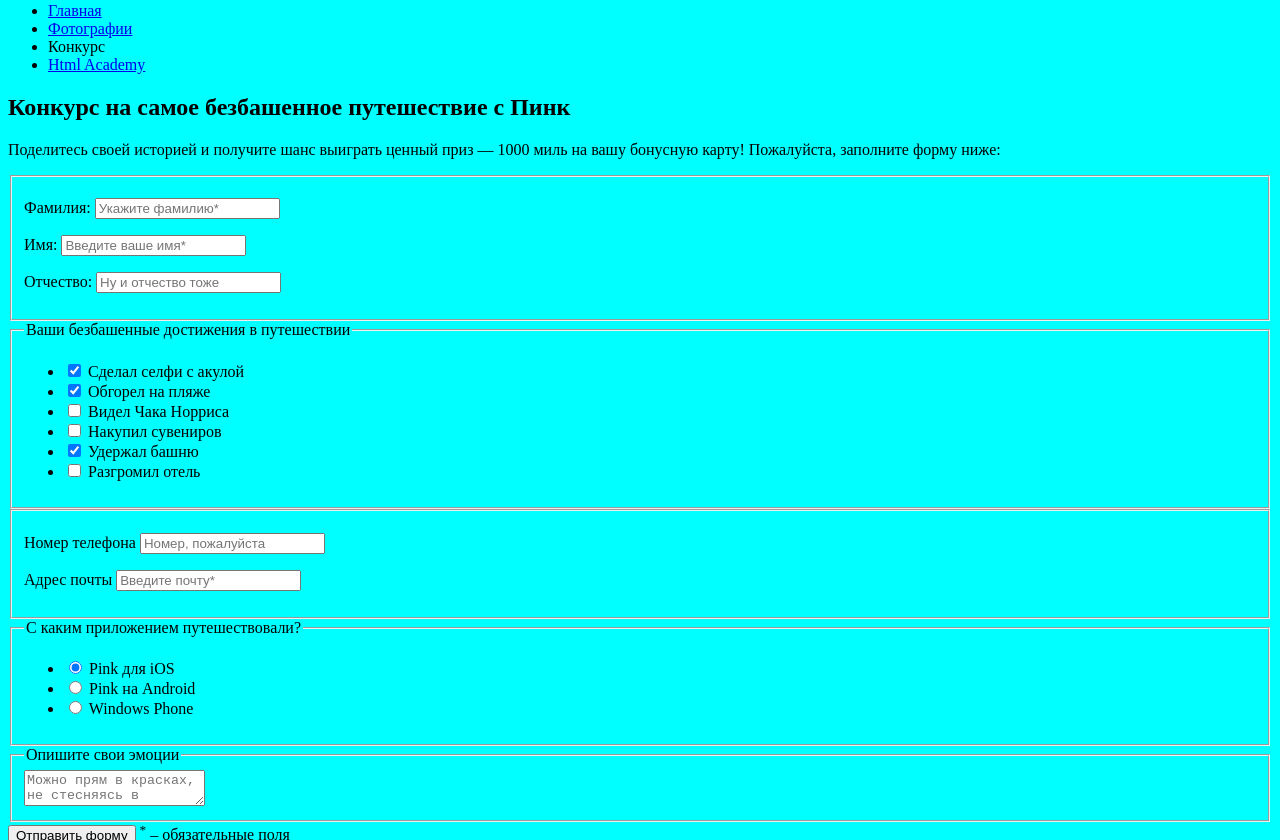
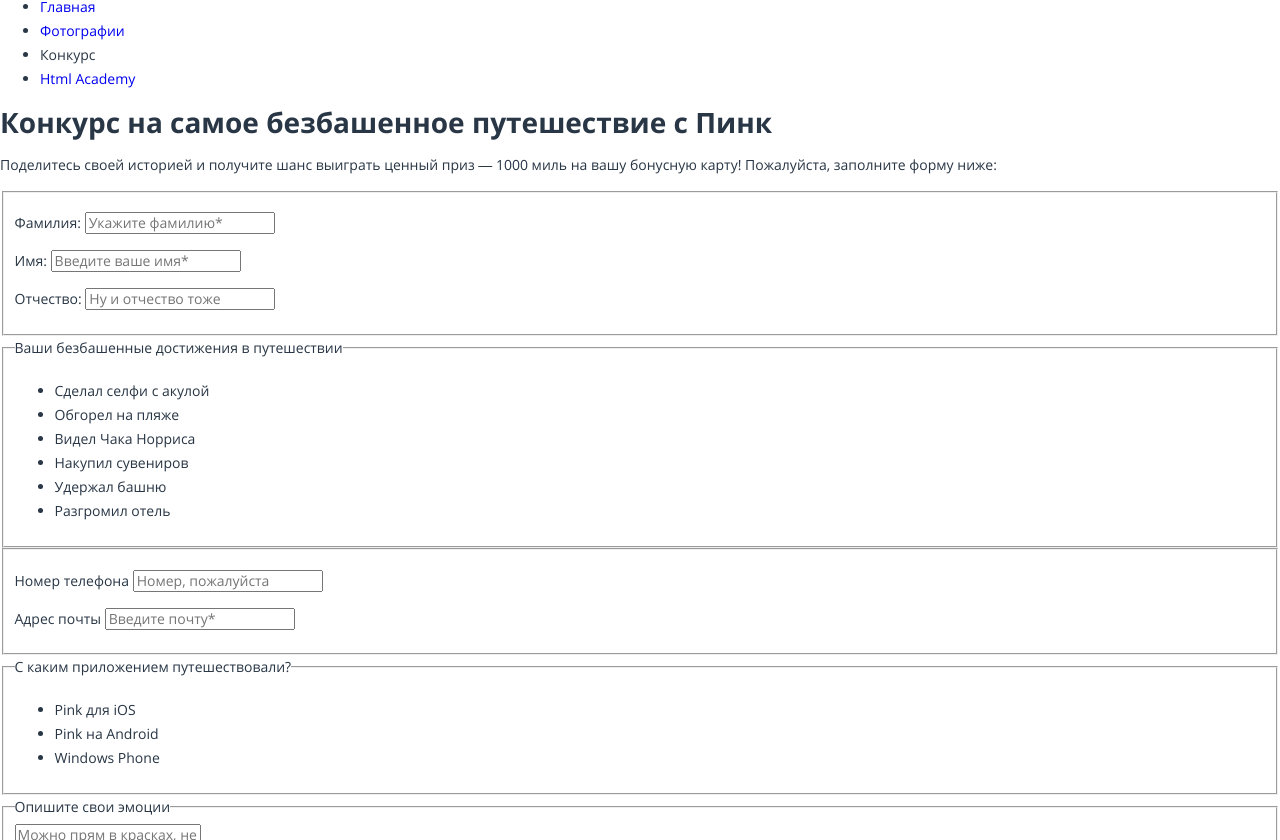
Before and after one commit to almax-21/pink-responsive, a website: page source/contest.html in a window 1280 px wide. Shown: the part 43-883 px from the top of the page. Drawn offline with nearby package versions, Linux system fonts and the light colour scheme; files that its build step writes are made by us from their sources; files whose address does not match are found by name.

Commit message:
Add basic style

```diff
--- /dev/null
+++ b/source/sass/fonts.scss
@@ -0,0 +1,29 @@
+@font-face {
+  font-style: normal;
+  font-weight: 300;
+  font-family: "Open Sans";
+
+  font-display: swap;
+  src: url("../fonts/opensanslight.woff2") format("woff2");
+  src: url("../fonts/opensanslight.woff") format("woff");
+}
+
+@font-face {
+  font-style: normal;
+  font-weight: 400;
+  font-family: "Open Sans";
+
+  font-display: swap;
+  src: url("../fonts/opensans.woff2") format("woff2");
+  src: url("../fonts/opensans.woff") format("woff");
+}
+
+@font-face {
+  font-style: normal;
+  font-weight: 700;
+  font-family: "Open Sans";
+
+  font-display: swap;
+  src: url("../fonts/opensansbold.woff2") format("woff2");
+  src: url("../fonts/opensansbold.woff") format("woff");
+}
--- /dev/null
+++ b/source/sass/general.scss
@@ -0,0 +1,47 @@
+*,
+*::before,
+*::after {
+  box-sizing: border-box;
+}
+
+body {
+  min-width: 320px;
+  margin: 0;
+  padding: 0;
+
+  font-weight: 400;
+  font-size: 14px;
+  line-height: 24px;
+  font-family: "Open Sans", "Arial", sans-serif;
+  color: $main-text-color;
+
+  background-color: #ffffff;
+}
+
+a {
+  text-decoration: none;
+}
+
+img {
+  max-width: 100%;
+  height: auto;
+}
+
+.visually-hidden:not(:focus):not(:active),
+input[type="checkbox"].visually-hidden,
+input[type="radio"].visually-hidden {
+  position: absolute;
+
+  width: 1px;
+  height: 1px;
+  margin: -1px;
+  padding: 0;
+  overflow: hidden;
+
+  white-space: nowrap;
+
+  border: 0;
+
+  clip: rect(0 0 0 0);
+  clip-path: inset(100%);
+}
--- /dev/null
+++ b/source/sass/mixins.scss
@@ -0,0 +1,6 @@
+@mixin list-reset {
+  margin: 0;
+  padding: 0;
+
+  list-style: none;
+}
--- /dev/null
+++ b/source/sass/normalize.scss
@@ -0,0 +1,350 @@
+/* stylelint-disable */
+/*! normalize.css v8.0.1 | MIT License | github.com/necolas/normalize.css */
+
+/* Document
+   ========================================================================== */
+
+/**
+ * 1. Correct the line height in all browsers.
+ * 2. Prevent adjustments of font size after orientation changes in iOS.
+ */
+
+ html {
+  line-height: 1.15; /* 1 */
+  -webkit-text-size-adjust: 100%; /* 2 */
+}
+
+/* Sections
+   ========================================================================== */
+
+/**
+ * Remove the margin in all browsers.
+ */
+
+body {
+  margin: 0;
+}
+
+/**
+ * Render the `main` element consistently in IE.
+ */
+
+main {
+  display: block;
+}
+
+/**
+ * Correct the font size and margin on `h1` elements within `section` and
+ * `article` contexts in Chrome, Firefox, and Safari.
+ */
+
+h1 {
+  font-size: 2em;
+  margin: 0.67em 0;
+}
+
+/* Grouping content
+   ========================================================================== */
+
+/**
+ * 1. Add the correct box sizing in Firefox.
+ * 2. Show the overflow in Edge and IE.
+ */
+
+hr {
+  box-sizing: content-box; /* 1 */
+  height: 0; /* 1 */
+  overflow: visible; /* 2 */
+}
+
+/**
+ * 1. Correct the inheritance and scaling of font size in all browsers.
+ * 2. Correct the odd `em` font sizing in all browsers.
+ */
+
+pre {
+  font-family: monospace, monospace; /* 1 */
+  font-size: 1em; /* 2 */
+}
+
+/* Text-level semantics
+   ========================================================================== */
+
+/**
+ * Remove the gray background on active links in IE 10.
+ */
+
+a {
+  background-color: transparent;
+}
+
+/**
+ * 1. Remove the bottom border in Chrome 57-
+ * 2. Add the correct text decoration in Chrome, Edge, IE, Opera, and Safari.
+ */
+
+abbr[title] {
+  border-bottom: none; /* 1 */
+  text-decoration: underline; /* 2 */
+  text-decoration: underline dotted; /* 2 */
+}
+
+/**
+ * Add the correct font weight in Chrome, Edge, and Safari.
+ */
+
+b,
+strong {
+  font-weight: bolder;
+}
+
+/**
+ * 1. Correct the inheritance and scaling of font size in all browsers.
+ * 2. Correct the odd `em` font sizing in all browsers.
+ */
+
+code,
+kbd,
+samp {
+  font-family: monospace, monospace; /* 1 */
+  font-size: 1em; /* 2 */
+}
+
+/**
+ * Add the correct font size in all browsers.
+ */
+
+small {
+  font-size: 80%;
+}
+
+/**
+ * Prevent `sub` and `sup` elements from affecting the line height in
+ * all browsers.
+ */
+
+sub,
+sup {
+  font-size: 75%;
+  line-height: 0;
+  position: relative;
+  vertical-align: baseline;
+}
+
+sub {
+  bottom: -0.25em;
+}
+
+sup {
+  top: -0.5em;
+}
+
+/* Embedded content
+   ========================================================================== */
+
+/**
+ * Remove the border on images inside links in IE 10.
+ */
+
+img {
+  border-style: none;
+}
+
+/* Forms
+   ========================================================================== */
+
+/**
+ * 1. Change the font styles in all browsers.
+ * 2. Remove the margin in Firefox and Safari.
+ */
+
+button,
+input,
+optgroup,
+select,
+textarea {
+  font-family: inherit; /* 1 */
+  font-size: 100%; /* 1 */
+  line-height: 1.15; /* 1 */
+  margin: 0; /* 2 */
+}
+
+/**
+ * Show the overflow in IE.
+ * 1. Show the overflow in Edge.
+ */
+
+button,
+input { /* 1 */
+  overflow: visible;
+}
+
+/**
+ * Remove the inheritance of text transform in Edge, Firefox, and IE.
+ * 1. Remove the inheritance of text transform in Firefox.
+ */
+
+button,
+select { /* 1 */
+  text-transform: none;
+}
+
+/**
+ * Correct the inability to style clickable types in iOS and Safari.
+ */
+
+button,
+[type="button"],
+[type="reset"],
+[type="submit"] {
+  -webkit-appearance: button;
+}
+
+/**
+ * Remove the inner border and padding in Firefox.
+ */
+
+button::-moz-focus-inner,
+[type="button"]::-moz-focus-inner,
+[type="reset"]::-moz-focus-inner,
+[type="submit"]::-moz-focus-inner {
+  border-style: none;
+  padding: 0;
+}
+
+/**
+ * Restore the focus styles unset by the previous rule.
+ */
+
+button:-moz-focusring,
+[type="button"]:-moz-focusring,
+[type="reset"]:-moz-focusring,
+[type="submit"]:-moz-focusring {
+  outline: 1px dotted ButtonText;
+}
+
+/**
+ * Correct the padding in Firefox.
+ */
+
+fieldset {
+  padding: 0.35em 0.75em 0.625em;
+}
+
+/**
+ * 1. Correct the text wrapping in Edge and IE.
+ * 2. Correct the color inheritance from `fieldset` elements in IE.
+ * 3. Remove the padding so developers are not caught out when they zero out
+ *    `fieldset` elements in all browsers.
+ */
+
+legend {
+  box-sizing: border-box; /* 1 */
+  color: inherit; /* 2 */
+  display: table; /* 1 */
+  max-width: 100%; /* 1 */
+  padding: 0; /* 3 */
+  white-space: normal; /* 1 */
+}
+
+/**
+ * Add the correct vertical alignment in Chrome, Firefox, and Opera.
+ */
+
+progress {
+  vertical-align: baseline;
+}
+
+/**
+ * Remove the default vertical scrollbar in IE 10+.
+ */
+
+textarea {
+  overflow: auto;
+}
+
+/**
+ * 1. Add the correct box sizing in IE 10.
+ * 2. Remove the padding in IE 10.
+ */
+
+[type="checkbox"],
+[type="radio"] {
+  box-sizing: border-box; /* 1 */
+  padding: 0; /* 2 */
+}
+
+/**
+ * Correct the cursor style of increment and decrement buttons in Chrome.
+ */
+
+[type="number"]::-webkit-inner-spin-button,
+[type="number"]::-webkit-outer-spin-button {
+  height: auto;
+}
+
+/**
+ * 1. Correct the odd appearance in Chrome and Safari.
+ * 2. Correct the outline style in Safari.
+ */
+
+[type="search"] {
+  -webkit-appearance: textfield; /* 1 */
+  outline-offset: -2px; /* 2 */
+}
+
+/**
+ * Remove the inner padding in Chrome and Safari on macOS.
+ */
+
+[type="search"]::-webkit-search-decoration {
+  -webkit-appearance: none;
+}
+
+/**
+ * 1. Correct the inability to style clickable types in iOS and Safari.
+ * 2. Change font properties to `inherit` in Safari.
+ */
+
+::-webkit-file-upload-button {
+  -webkit-appearance: button; /* 1 */
+  font: inherit; /* 2 */
+}
+
+/* Interactive
+   ========================================================================== */
+
+/*
+ * Add the correct display in Edge, IE 10+, and Firefox.
+ */
+
+details {
+  display: block;
+}
+
+/*
+ * Add the correct display in all browsers.
+ */
+
+summary {
+  display: list-item;
+}
+
+/* Misc
+   ========================================================================== */
+
+/**
+ * Add the correct display in IE 10+.
+ */
+
+template {
+  display: none;
+}
+
+/**
+ * Add the correct display in IE 10.
+ */
+
+[hidden] {
+  display: none;
+}
--- a/source/sass/style.scss
+++ b/source/sass/style.scss
@@ -1,3 +1,7 @@
-body {
-  background-color: aqua;
-}
+// === foundation ===
+@import "normalize.scss";
+@import "variables.scss";
+@import "mixins.scss";
+@import "fonts.scss";
+@import "general.scss";
+// === / foundation ===
--- /dev/null
+++ b/source/sass/variables.scss
@@ -0,0 +1,11 @@
+$mobile-width-only: 767px;
+$tablet-width: 768px;
+$desktop-width: 1200px;
+
+$retina-dpi: 144dpi;
+$retina-dppx: 1.5dppx;
+
+$decoration-bg-color: #f2f2f2;
+$main-text-color: #283645;
+$additional-color: #d22856;
+$button-bg-color: #2aab6d;
```
